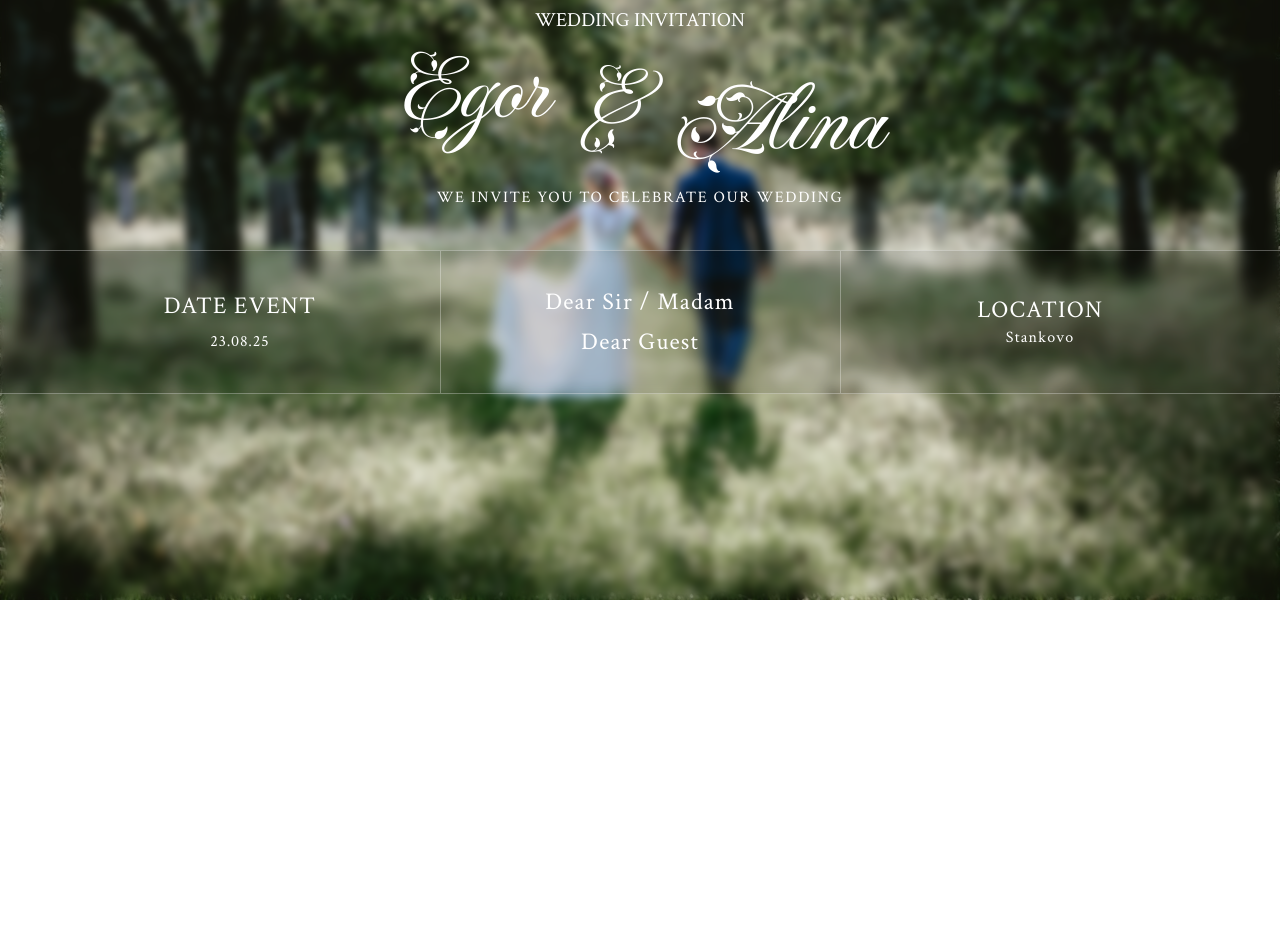
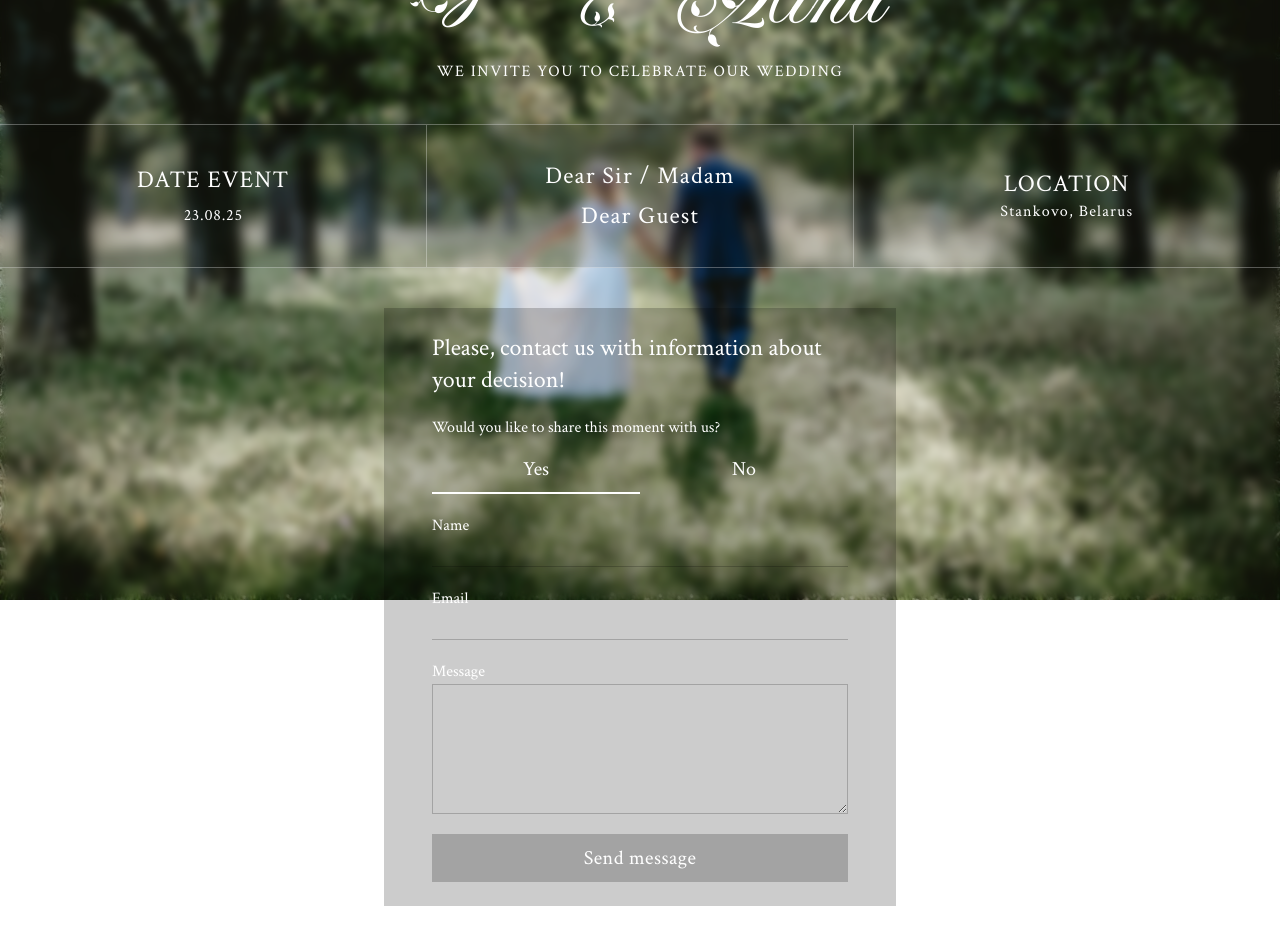
Before and after one commit to egorokunevich/wedding-invitation, a Next.js app: page / in a window 1280 px wide. Shown: the part 200-1144 px from the top of the page. Before the commit the page ends 800 px from the top, so only its background shows below. Built offline with nearby package versions, Linux system fonts and the light colour scheme; no server answers.

Commit message:
feat: add contact form

```diff
--- a/package.json
+++ b/package.json
@@ -9,6 +9,7 @@
     "lint": "next lint"
   },
   "dependencies": {
+    "@emailjs/browser": "^4.4.1",
     "@tailwindcss/postcss": "^4.0.12",
     "next": "15.2.1",
     "postcss": "^8.5.3",
--- a/src/components/Background/Background.tsx
+++ b/src/components/Background/Background.tsx
@@ -3,9 +3,9 @@ import { PropsWithChildren } from 'react';
 const Background = ({ children }: PropsWithChildren) => {
   return (
     <>
-      <div className="fixed left-0 top-0 w-full h-lvh overflow-hidden -z-10">
+      <div className="fixed left-0 top-0 w-full  overflow-hidden -z-10">
         <img
-          className="w-full h-full object-cover"
+          className="w-full h-lvh object-cover"
           src="/background-forest-3.jpg"
           alt="forest background"
         />
--- /dev/null
+++ b/src/components/ContactForm/ContactForm.tsx
@@ -0,0 +1,121 @@
+import React, { useRef, useState } from 'react';
+import emailjs from '@emailjs/browser';
+
+emailjs.init(process.env.NEXT_PUBLIC_EMAILJS_PUBLIC_KEY!);
+
+const ContactForm = ({ guestName }: { guestName: string | null }) => {
+  const form = useRef<HTMLFormElement>(null);
+  const [selectedAccept, setSelectedAccept] = useState<string>('yes');
+
+  const sendEmail = (e: React.FormEvent<HTMLFormElement>) => {
+    e.preventDefault();
+
+    if (form.current) {
+      console.log(form.current);
+      emailjs
+        .sendForm(
+          process.env.NEXT_PUBLIC_EMAILJS_SERVICE_ID!, // Service ID
+          process.env.NEXT_PUBLIC_EMAILJS_TEMPLATE_ID!, // Template ID
+          form.current,
+        )
+        .then(
+          result => {
+            console.log('Email sent successfully!', result.text);
+            alert('Message sent successfully!');
+          },
+          error => {
+            console.error('Failed to send email:', error.text);
+            alert('Failed to send message. Please try again.');
+          },
+        );
+
+      //   e.currentTarget.reset(); // Reset the form after submission
+    }
+  };
+
+  const createAcceptInput = (value: string, label: string) => {
+    return (
+      <div
+        className={`w-full h-12 group border-b-[2px]  duration-200  ${
+          selectedAccept === value ? ' border-white' : 'border-transparent'
+        } hover:border-[rgba(255,255,255,0.5)] overflow-visible`}>
+        <input
+          className="w-0 h-0 opacity-0 invisible hidden"
+          type="radio"
+          id={value}
+          name="user_accept"
+          value={value}
+          onChange={() => setSelectedAccept(value)}
+        />
+        <label
+          htmlFor={value}
+          className=" text-white text-xl flex justify-center items-center h-full w-full cursor-pointer group-hover:bg-[rgba(255,255,255,0.1)] duration-200">
+          {label}
+        </label>
+      </div>
+    );
+  };
+
+  return (
+    <form
+      ref={form}
+      onSubmit={sendEmail}
+      className="font-MeaCulpa max-w-lg mx-auto bg-[rgba(0,0,0,0.2)] w-full px-4 md:px-12 py-6 flex flex-col gap-5">
+      <h2 className="text-white text-2xl">
+        Please, contact us with information about your decision!
+      </h2>
+      <div className="flex flex-col gap-1.5">
+        <label className="block text-md font-medium text-white">
+          Would you like to share this moment with us?
+        </label>
+        <div className="flex w-full">
+          {createAcceptInput('yes', 'Yes')}
+          {createAcceptInput('no', 'No')}
+        </div>
+      </div>
+      <div className="">
+        <label htmlFor="name" className="block text-md font-medium text-white">
+          Name
+        </label>
+        <input
+          type="text"
+          name="user_name"
+          id="name"
+          defaultValue={guestName || ''}
+          required
+          className="text-xl w-full outline-0 text-white pl-4 border-b-[1px] border-[rgba(0,0,0,0.2)] focus:border-[rgba(255,255,255,0.5)] duration-200"
+        />
+      </div>
+      <div className="">
+        <label htmlFor="email" className="block text-md font-medium text-white">
+          Email
+        </label>
+        <input
+          type="email"
+          name="user_email"
+          id="email"
+          required
+          className="text-xl w-full outline-0 text-white pl-4 border-b-[1px] border-[rgba(0,0,0,0.2)] focus:border-[rgba(255,255,255,0.5)] duration-200"
+        />
+      </div>
+      <div className="">
+        <label htmlFor="message" className="block text-md font-medium text-white">
+          Message
+        </label>
+        <textarea
+          name="message"
+          id="message"
+          rows={4}
+          required
+          className="text-xl text-white mt-1 block w-full px-3 py-2 border-[1px] border-[rgba(0,0,0,0.2)] focus:outline-none focus:border-[rgba(255,255,255,0.5)]"></textarea>
+      </div>
+      <button
+        type="submit"
+        className="font-Classic w-full h-12 cursor-pointer hover:bg-[rgba(255,255,255,0.2)] duration-200 flex items-center justify-center text-white text-xl tracking-wide  bg-[rgba(0,0,0,0.2)]">
+        Send message
+      </button>
+    </form>
+  );
+};
+
+export default ContactForm;
--- a/src/components/Landing/Landing.tsx
+++ b/src/components/Landing/Landing.tsx
@@ -2,6 +2,7 @@
 
 import { useSearchParams } from 'next/navigation';
 import { PropsWithChildren } from 'react';
+import ContactForm from '../ContactForm/ContactForm';
 
 interface IHeaderSectionProps extends PropsWithChildren {
   onClick?: () => void;
@@ -19,7 +20,46 @@ const HeaderSection = ({ children, onClick }: IHeaderSectionProps) => {
 
 const Landing = () => {
   const searchParams = useSearchParams();
+  const guestGender = searchParams.get('gender');
   const guestName = searchParams.get('name');
+
+  const renderDateInfo = () => {
+    return (
+      <HeaderSection>
+        <p>DATE EVENT</p>
+        <p className="text-base tracking-wider">{'23.08.25'}</p>
+      </HeaderSection>
+    );
+  };
+
+  const renderGuestInfo = () => {
+    return (
+      <HeaderSection>
+        <p>{`Dear ${
+          guestGender === 'm' ? 'Sir' : guestGender === 'f' ? 'Madam' : 'Sir / Madam'
+        }`}</p>
+        <p className="text-2xl capitalize">{guestName || 'dear guest'}</p>
+      </HeaderSection>
+    );
+  };
+
+  const renderLocationInfo = () => {
+    return (
+      <HeaderSection onClick={() => console.log(1)}>
+        <a
+          href="https://maps.app.goo.gl/Fiv3Etho9P9WNUn9A"
+          target="_blank"
+          className="w-full h-full flex flex-col items-center justify-center">
+          <p>LOCATION</p>
+          <p className="text-base">{'Stankovo, Belarus'}</p>
+        </a>
+      </HeaderSection>
+    );
+  };
+
+  const renderDivider = () => {
+    return <div className="w-[1px] h-full bg-[rgba(255,255,255,0.3)]"></div>;
+  };
 
   const renderContent = () => {
     return (
@@ -27,53 +67,22 @@ const Landing = () => {
         {/* Mobile */}
         <div className="w-full h-36 flex md:hidden justify-center border-t-[1px] border-b-[1px] border-[rgba(255,255,255,0.3)] bg-[rgba(0,0,0,0.1)] backdrop-blur-[5px]">
           <div className="max-w-5xl flex md:flex-row flex-col w-full justify-between items-center h-full">
-            <HeaderSection>
-              <p>Dear Sir / Madam</p>
-              <p className="text-2xl capitalize">{guestName || 'dear guest'}</p>
-            </HeaderSection>
+            {renderGuestInfo()}
             <div className="flex w-full justify-between items-center border-t-[1px] border-[rgba(255,255,255,0.3)]">
-              <HeaderSection>
-                <p>DATE EVENT</p>
-                <p className="text-base tracking-wider">{'23.08.25'}</p>
-              </HeaderSection>
-              {/* Divider */}
-              <div className="w-[1px] h-full bg-[rgba(255,255,255,0.3)]"></div>
-              <HeaderSection onClick={() => console.log(1)}>
-                <a
-                  href="https://maps.app.goo.gl/Fiv3Etho9P9WNUn9A"
-                  target="_blank"
-                  className="w-full h-full flex flex-col items-center justify-center">
-                  <p>LOCATION</p>
-                  <p className="text-base">{'Stankovo'}</p>
-                </a>
-              </HeaderSection>
+              {renderDateInfo()}
+              {renderDivider()}
+              {renderLocationInfo()}
             </div>
           </div>
         </div>
         {/* Desktop */}
-        <div className="w-full  h-36 hidden md:flex justify-center border-t-[1px] border-b-[1px] border-[rgba(255,255,255,0.3)] bg-[rgba(0,0,0,0.1)] backdrop-blur-[5px] px-0 md:px-10">
+        <div className="w-full  h-36 hidden md:flex justify-center border-t-[1px] border-b-[1px] border-[rgba(255,255,255,0.3)] bg-[rgba(0,0,0,0.1)] backdrop-blur-[5px]">
           <div className="flex w-full justify-center items-center h-full">
-            <HeaderSection>
-              <p>DATE EVENT</p>
-              <p className="text-base tracking-wider">{'23.08.25'}</p>
-            </HeaderSection>
-            {/* Divider */}
-            <div className="w-[1px] h-full bg-[rgba(255,255,255,0.3)]"></div>
-            <HeaderSection>
-              <p>Dear Sir / Madam</p>
-              <p className="text-2xl capitalize">{guestName || 'dear guest'}</p>
-            </HeaderSection>
-            {/* Divider */}
-            <div className="w-[1px] h-full bg-[rgba(255,255,255,0.3)]"></div>
-            <HeaderSection>
-              <a
-                href="https://maps.app.goo.gl/Fiv3Etho9P9WNUn9A"
-                target="_blank"
-                className="w-full h-full flex flex-col items-center justify-center">
-                <p>LOCATION</p>
-                <p className="text-base">{'Stankovo'}</p>
-              </a>
-            </HeaderSection>
+            {renderDateInfo()}
+            {renderDivider()}
+            {renderGuestInfo()}
+            {renderDivider()}
+            {renderLocationInfo()}
           </div>
         </div>
       </>
@@ -81,7 +90,7 @@ const Landing = () => {
   };
 
   return (
-    <main className="font-Classic w-full h-lvh flex flex-col gap-10 justify-center items-center">
+    <main className="font-Classic w-full flex flex-col gap-10 justify-center items-center py-12 md:py-20">
       <header className="w-full text-center flex justify-center items-center flex-col gap-7 px-10">
         <p className="text-xl font-MeaCulpa text-white">WEDDING INVITATION</p>
         <h1 className="flex gap-4 text-6xl md:text-8xl font-Header text-white">
@@ -96,6 +105,9 @@ const Landing = () => {
       <section className="w-full flex flex-col items-center justify-center">
         {renderContent()}
       </section>
+      <section className="w-full px-3 flex flex-col items-center justify-center">
+        <ContactForm guestName={guestName} />
+      </section>
     </main>
   );
 };
```
Also changed, not shown: 1 other file (tests, documents, lock files or other folders).
